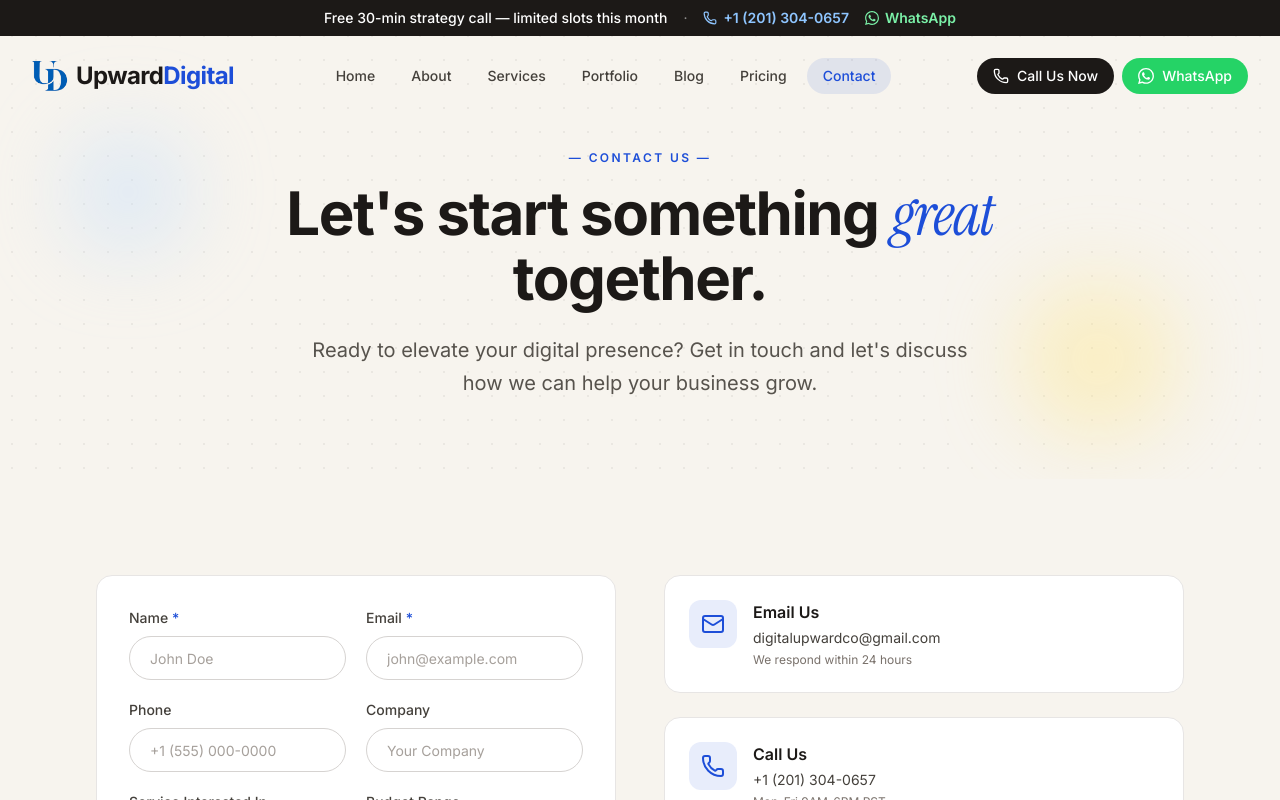
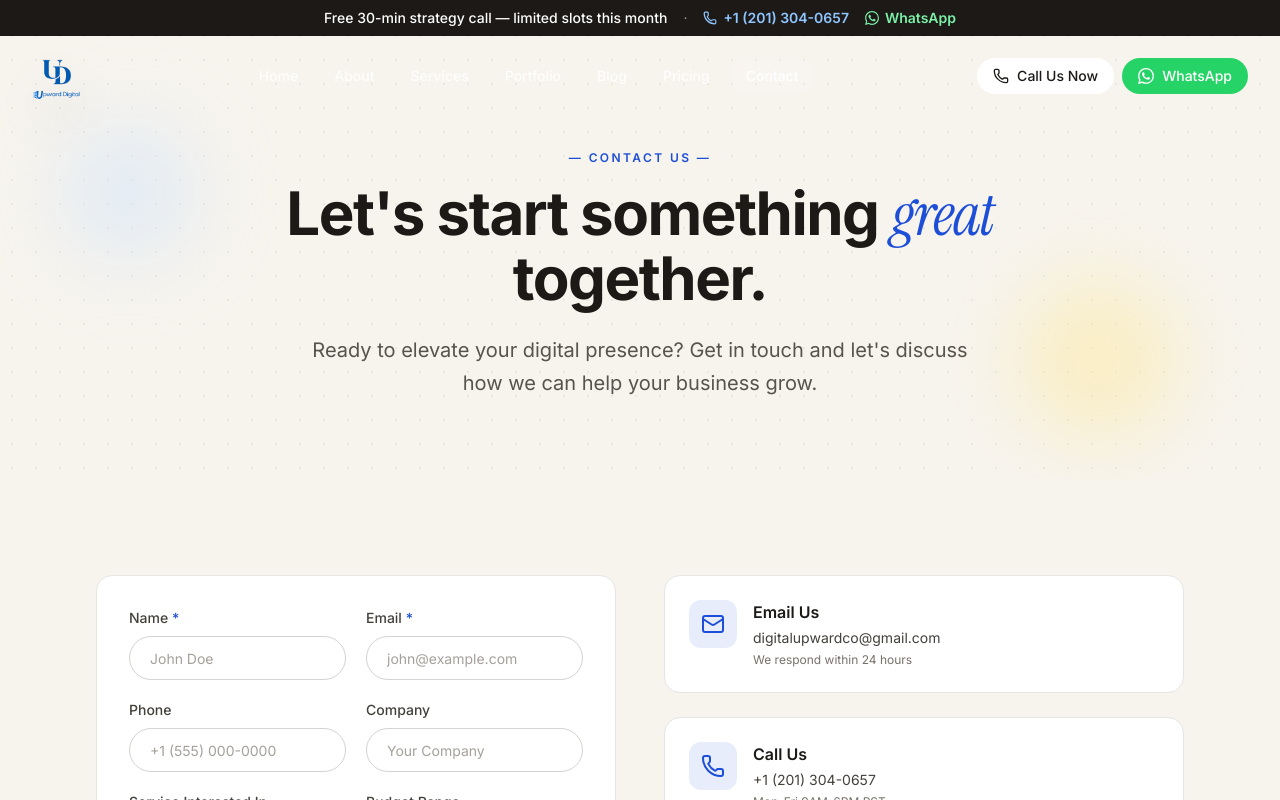
Before and after one commit to TalhaFaisal777/upwarddigital-site, a React (Vite) app: page /contact in a window 1280 px wide. Shown: the top 800 px of the page. Built offline with nearby package versions, Linux system fonts and the light colour scheme.

Commit message:
Switch navbar to full logo image and adapt text colors over dark hero

```diff
--- a/src/components/layout/Navbar.jsx
+++ b/src/components/layout/Navbar.jsx
@@ -58,41 +58,55 @@ export default function Navbar() {
       <nav
         className={`fixed top-9 left-0 right-0 z-50 transition-all duration-300 ${
           isScrolled
-            ? "bg-cream/90 backdrop-blur-lg border-b border-stone-900/10 shadow-sm"
+            ? "bg-cream/95 backdrop-blur-lg border-b border-stone-900/10 shadow-sm"
             : "bg-transparent"
         }`}
       >
         <div className="max-w-7xl mx-auto px-4 sm:px-6 lg:px-8">
           <div className="flex items-center justify-between h-20">
             {/* Logo */}
-            <Link to="/" className="flex items-center gap-2 text-2xl font-bold tracking-tight">
-              <img src="/logo-icon.png" alt="UpwardDigital logo" className="h-9 w-9 object-contain" />
-              <span className="flex items-baseline">
-                <span className="text-stone-900">Upward</span>
-                <span className="text-primary">Digital</span>
-              </span>
+            <Link to="/" aria-label="UpwardDigital home" className="flex items-center">
+              <img
+                src="/logo.png"
+                alt="UpwardDigital"
+                className={`h-12 w-auto object-contain transition-all ${isScrolled ? "" : "drop-shadow-2xl"}`}
+              />
             </Link>
 
             {/* Desktop Nav */}
             <div className="hidden lg:flex items-center gap-1">
-              {navLinks.map((link) => (
+              {navLinks.map((link) => {
+                const isActive = location.pathname === link.path
+                return (
                   <Link
                     key={link.path}
                     to={link.path}
                     className={`px-4 py-2 rounded-full text-sm font-medium transition-colors duration-200 ${
-                    location.pathname === link.path
+                      isScrolled
+                        ? isActive
                           ? "text-primary bg-primary/10"
                           : "text-stone-700 hover:text-stone-900 hover:bg-stone-900/5"
+                        : isActive
+                          ? "text-white bg-white/15"
+                          : "text-white/85 hover:text-white hover:bg-white/10"
                     }`}
                   >
                     {link.name}
                   </Link>
-              ))}
+                )
+              })}
             </div>
 
             {/* CTA */}
             <div className="flex items-center gap-2">
-              <a href={PHONE_HREF} className="hidden lg:inline-flex items-center gap-2 h-9 px-4 rounded-full bg-stone-900 text-white text-sm font-medium hover:bg-primary transition-colors">
+              <a
+                href={PHONE_HREF}
+                className={`hidden lg:inline-flex items-center gap-2 h-9 px-4 rounded-full text-sm font-medium transition-colors ${
+                  isScrolled
+                    ? "bg-stone-900 text-white hover:bg-primary"
+                    : "bg-white text-stone-900 hover:bg-primary hover:text-white"
+                }`}
+              >
                 <Phone className="w-4 h-4" />
                 Call Us Now
               </a>
@@ -102,7 +116,7 @@ export default function Navbar() {
               </a>
               <button
                 onClick={() => setMobileOpen(!mobileOpen)}
-                className="lg:hidden p-2 text-stone-700 hover:text-stone-900 transition-colors"
+                className={`lg:hidden p-2 transition-colors ${isScrolled ? "text-stone-700 hover:text-stone-900" : "text-white hover:text-white/80"}`}
                 aria-label="Toggle menu"
               >
                 {mobileOpen ? <X className="w-6 h-6" /> : <Menu className="w-6 h-6" />}
@@ -132,13 +146,7 @@ export default function Navbar() {
             >
               <div className="flex flex-col h-full">
                 <div className="flex items-center justify-between p-6 border-b border-stone-900/10">
-                  <span className="flex items-center gap-2 text-xl font-bold">
-                    <img src="/logo-icon.png" alt="UpwardDigital logo" className="h-7 w-7 object-contain" />
-                    <span>
-                      <span className="text-stone-900">Upward</span>
-                      <span className="text-primary">Digital</span>
-                    </span>
-                  </span>
+                  <img src="/logo.png" alt="UpwardDigital" className="h-10 w-auto object-contain" />
                   <button
                     onClick={() => setMobileOpen(false)}
                     className="p-2 text-stone-600 hover:text-stone-900"
```
Lines whose indentation alone changed are shown as unchanged.
